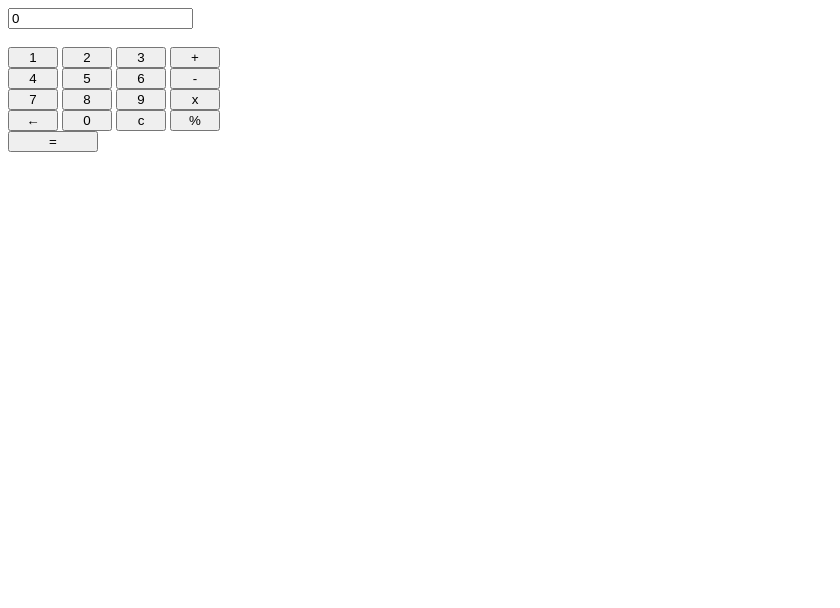
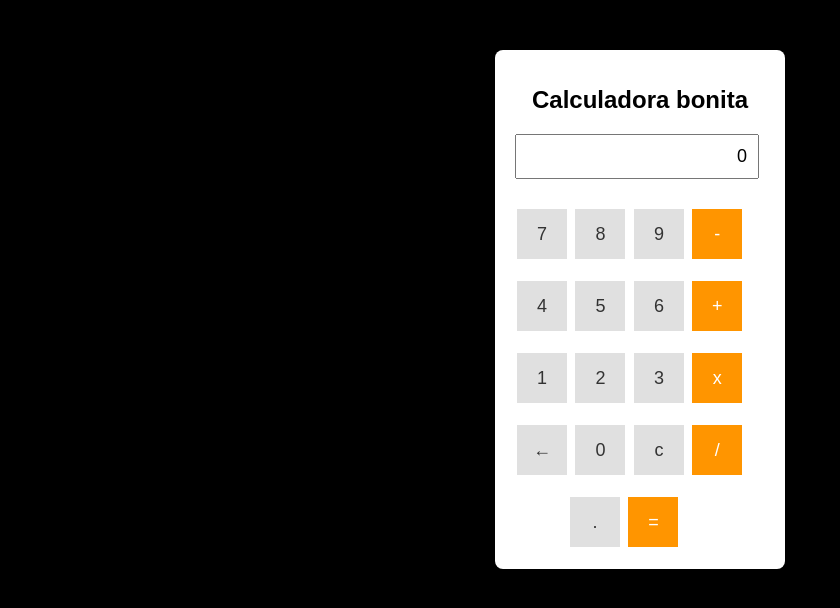
Before and after one commit to Adrian1706/calculadora, a PHP site: page / in a window 1280 px wide. Shown: the top 608 px of the page, without its empty margins (0-840 px from the left). Run offline with PHP 8.4, Linux system fonts and the light colour scheme.

Commit message:
feat: :rocket: Calculadora Terminada
Finalizacion de la calculadora

```diff
--- a/index.php
+++ b/index.php
@@ -25,31 +25,29 @@
 ?>
 <?php
     session_start();
+
     if (isset($_POST['numero'])) {
-        if($_POST['numero'] == "c"){
+
+    if ($_POST['numero'] == "c") {
             $_SESSION['num1'] = null;
-        }else if($_POST['numero'] == "←"){
-            $_SESSION['num1'] = substr($_SESSION['num1'],0, -1);
-            // $_SESSION['num1'] = substr($_SESSION['num1'], 0, strlen($_SESSION['num1']) - 1);
-        }else{
+        } else if ($_POST['numero'] == "←") {
+    $_SESSION['num1'] = substr($_SESSION['num1'], 0, -1);
+        }
+    else if ($_POST['numero'] == "=") {
+
+    if (isset($_SESSION['num1'])) {
+
+    $resultado = eval('return '.$_SESSION['num1'].';');
+
+    $_SESSION['num1'] = $resultado;
+            }
+        }
+
+    else {
             if (isset($_SESSION['num1'])) {
                 $_SESSION['num1'] .= $_POST['numero'];
             } else {
-                $_SESSION['num1'] =  $_POST['numero'];
-            }
-        }
-    }
-    if (isset($_POST['operacion'])) {
-        if($_POST['operacion'] == "c"){
-            $_SESSION['num1'] = null;
-        }else if($_POST['operacion'] == "←"){
-            $_SESSION['num1'] = substr($_SESSION['num1'],0, -1);
-            // $_SESSION['num1'] = substr($_SESSION['num1'], 0, strlen($_SESSION['num1']) - 1);
-        }else{
-            if (isset($_SESSION['num1'])) {
-                $_SESSION['num1'] .= $_POST['operacion'];
-            } else {
-                $_SESSION['num1'] =  $_POST['operacion'];
+                $_SESSION['num1'] = $_POST['numero'];
             }
         }
     }
@@ -60,38 +58,93 @@
     <meta charset="UTF-8">
     <meta http-equiv="X-UA-Compatible" content="IE=edge">
     <meta name="viewport" content="width=device-width, initial-scale=1.0">
-    <title>Document</title>
+    <title>Calculator</title>
     <style>
-        button{
-            width:50px
+        body {
+            font-family: Arial, sans-serif;
+            background-color: black;
+        }
+
+        .container {
+            margin: 50px auto;
+            width: 250px;
+            padding: 20px;
+            background-color: #fff;
+            border-radius: 8px;
+            box-shadow: 0 2px 5px rgba(0, 0, 0, 0.2);
+        }
+
+        h1 {
+            text-align: center;
+            font-size: 24px;
+            margin-bottom: 20px;
+        }
+
+        .caja {
+            width: 220px;
+            padding: 10px;
+            font-size: 18px;
+            text-align: right;
+            margin-bottom: 10px;
+        }
+
+        button {
+            width: 50px;
+            height: 50px;
+            font-size: 18px;
+            border: none;
+            background-color: #e0e0e0;
+            color: #333;
+            margin: 2px;
+            cursor: pointer;
+        }
+
+        button:hover {
+            background-color: #ccc;
+        }
+
+        button:active {
+            background-color: #bbb;
+        }
+
+        button.operaciones {
+            background-color: #ff9500;
+            color: #fff;
+        }
+
+        button.operaciones:hover {
+            background-color: #ffad33;
+        }
+
+        button.operaciones:active {
+            background-color: #ff8c00;
         }
     </style>
 </head>
 <body>
+    <div class="container">
+        <h1>Calculadora bonita</h1>
         <form method="POST">
-        <input type="text" name="resultado" value="<?php echo isset($_SESSION['num1']) ? $_SESSION['num1'] :0;?>">
-        <br><br>
+            <input class="caja" type="text" name="resultado" value="<?php echo isset($_SESSION['num1']) ? $_SESSION['num1'] : 0; ?>" readonly> <br><br>
+            <button type="submit" name="numero" value="7">7</button>
+            <button type="submit" name="numero" value="8">8</button>
+            <button type="submit" name="numero" value="9">9</button>
+            <button type="submit" name="numero" value="-" class="operaciones">-</button> <br><br>
+            <button type="submit" name="numero" value="4">4</button>
+            <button type="submit" name="numero" value="5">5</button>
+            <button type="submit" name="numero" value="6">6</button>
+            <button type="submit" name="numero" value="+" class="operaciones">+</button> <br><br>
             <button type="submit" name="numero" value="1">1</button>
             <button type="submit" name="numero" value="2">2</button>
             <button type="submit" name="numero" value="3">3</button>
-        <button type="submit" name="operacion" value="+">+</button>
-        <br>
-        <button type="submit" name="numero" value="4">4</button>
-        <button type="submit" name="numero" value="5">5</button>
-        <button type="submit" name="numero" value="6">6</button>
-        <button type="submit" name="operacion" value="-">-</button>
-        <br>
-        <button type="submit" name="numero" value="7">7</button>
-        <button type="submit" name="numero" value="8">8</button>
-        <button type="submit" name="numero" value="9">9</button>
-        <button type="submit" name="operacion" value="x">x</button>
-        <br>
+            <button type="submit" name="numero" value="*" class="operaciones">x</button> <br><br>
             <button type="submit" name="numero" value="←">←</button>
             <button type="submit" name="numero" value="0">0</button>
             <button type="submit" name="numero" value="c">c</button>
-        <button type="submit" name="operacion" value="%">%</button>
-        <br>
-        <input type="submit" value="=" style="width:90px">
+            <button type="submit" name="numero" value="/" class="operaciones">/</button> <br><br>
+            <button type="submit" name="numero" value="." style="margin-left:55px">.</button>
+            <button type="submit" name="numero" value="=" class="operaciones">=</button>
         </form>
+    </div>
 </body>
 </html>
```
Lines whose indentation alone changed are shown as unchanged.
